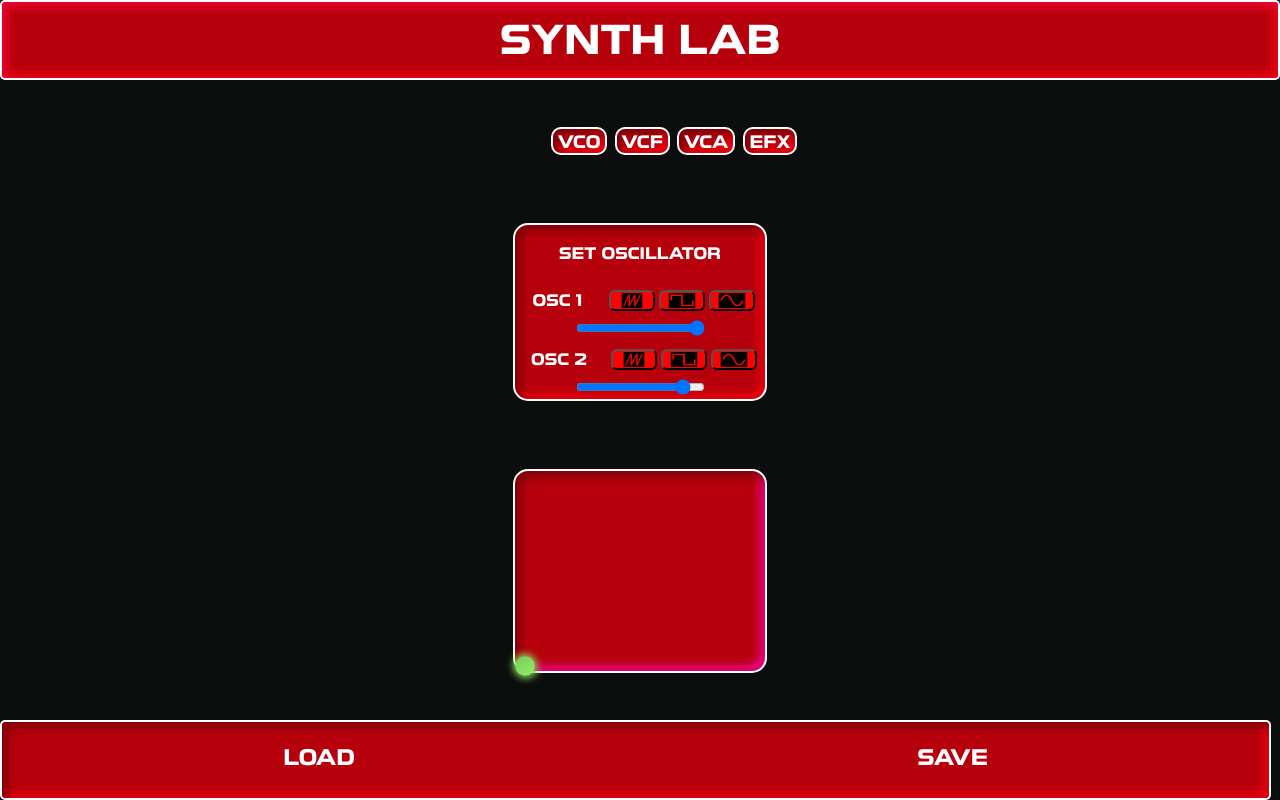
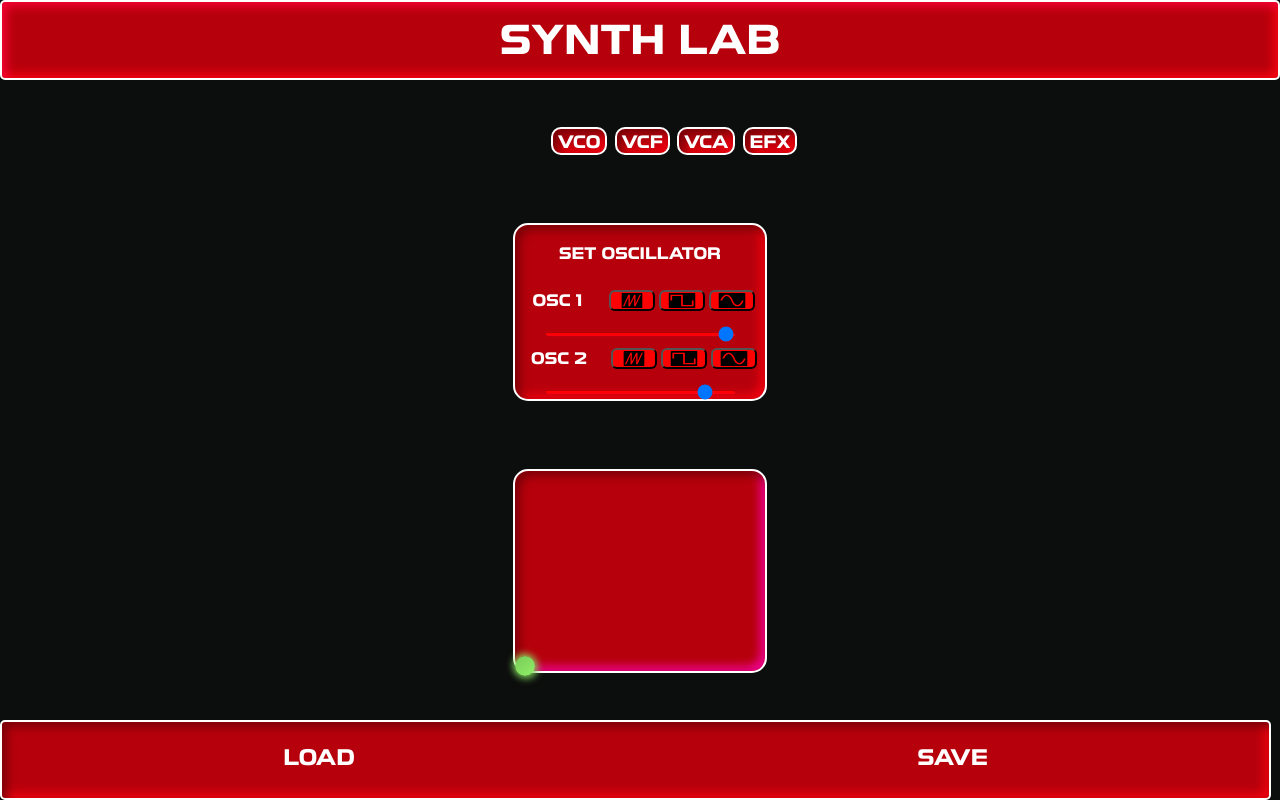
Before and after one commit to PhilippAubert/capstone-digitalSynth, a React (Create React App) app: page /oscillator in a window 1280 px wide. Built offline with nearby package versions, Linux system fonts and the light colour scheme.

Commit message:
Style Range-Input

```diff
--- a/src/App.css
+++ b/src/App.css
@@ -65,8 +65,24 @@ input {
   margin: 20px;
 }
 
-.Value {
-  color: #f00;
+.Value[type="range"] {
+  -webkit-appearance: none;
+  width: 75%;
+  background: #ff0000;
+  height: 1.5%;
+  margin-bottom: 1.5%;
+  cursor: pointer;
+  box-shadow: 1px 1px 1px #ff0015, 0px 0px 1px #8d0000;
+}
+
+.Value[type="range"]::-moz-range-thumb {
+  box-shadow: 1px 1px 1px #2afd00, 0px 0px 1px #b1fd00;
+  border: 1px solid #00fc15;
+  height: 400%;
+  width: 10%;
+  border-radius: 50px;
+  background: #34eb67;
+  cursor: pointer;
 }
 
 .Function-Board {
```
